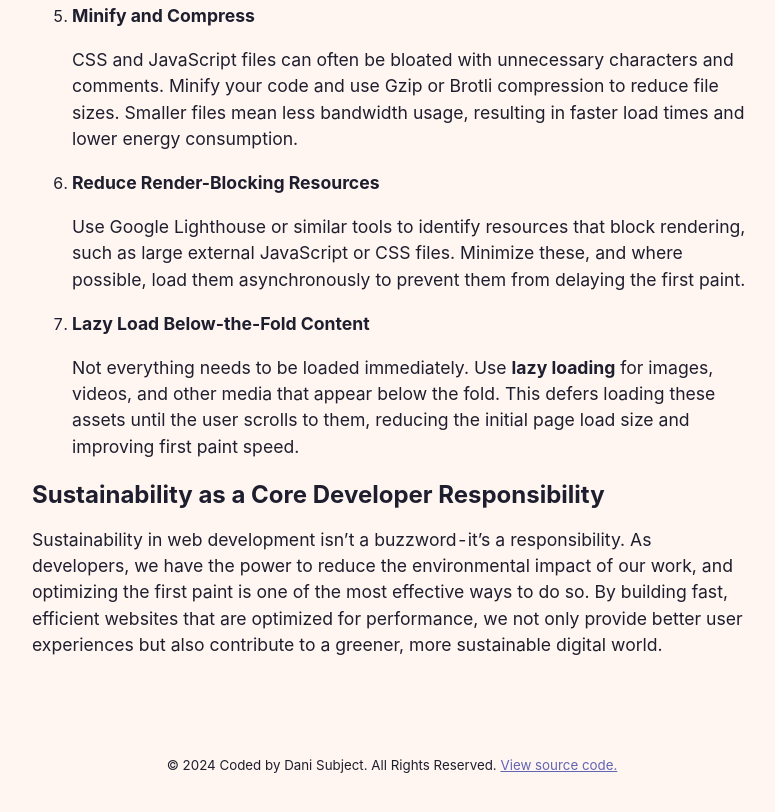
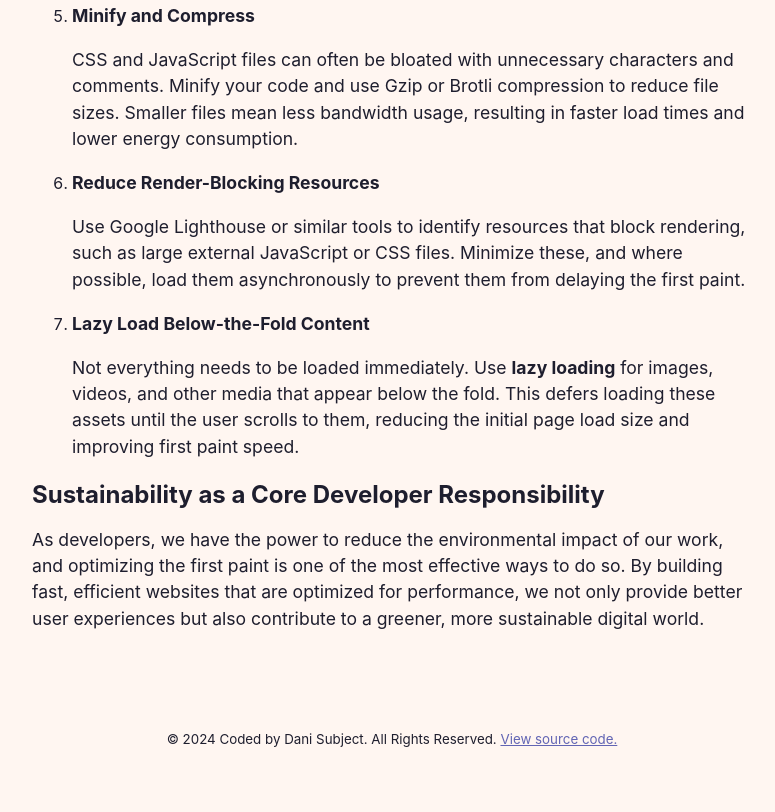
Before and after one commit to dsubject/dani-astro-portfolio-blog, an Astro site: page /blog//first-contentful-paint in a window 1280 px wide. Shown: the part 3220-4032 px from the top of the page, without its empty margins (248-1023 px from the left). Built offline with nearby package versions, Linux system fonts and the light colour scheme; Astro itself is replaced by a stand-in of ours; a web font is replaced by a local one.

```diff
--- a/src/content/blog/first-contentful-paint.md
+++ b/src/content/blog/first-contentful-paint.md
@@ -70,4 +70,4 @@
 
 **<h2>Sustainability as a Core Developer Responsibility</h2>**
 
-Sustainability in web development isn't a buzzword - it's a responsibility. As developers, we have the power to reduce the environmental impact of our work, and optimizing the first paint is one of the most effective ways to do so. By building fast, efficient websites that are optimized for performance, we not only provide better user experiences but also contribute to a greener, more sustainable digital world.
+As developers, we have the power to reduce the environmental impact of our work, and optimizing the first paint is one of the most effective ways to do so. By building fast, efficient websites that are optimized for performance, we not only provide better user experiences but also contribute to a greener, more sustainable digital world.
```
